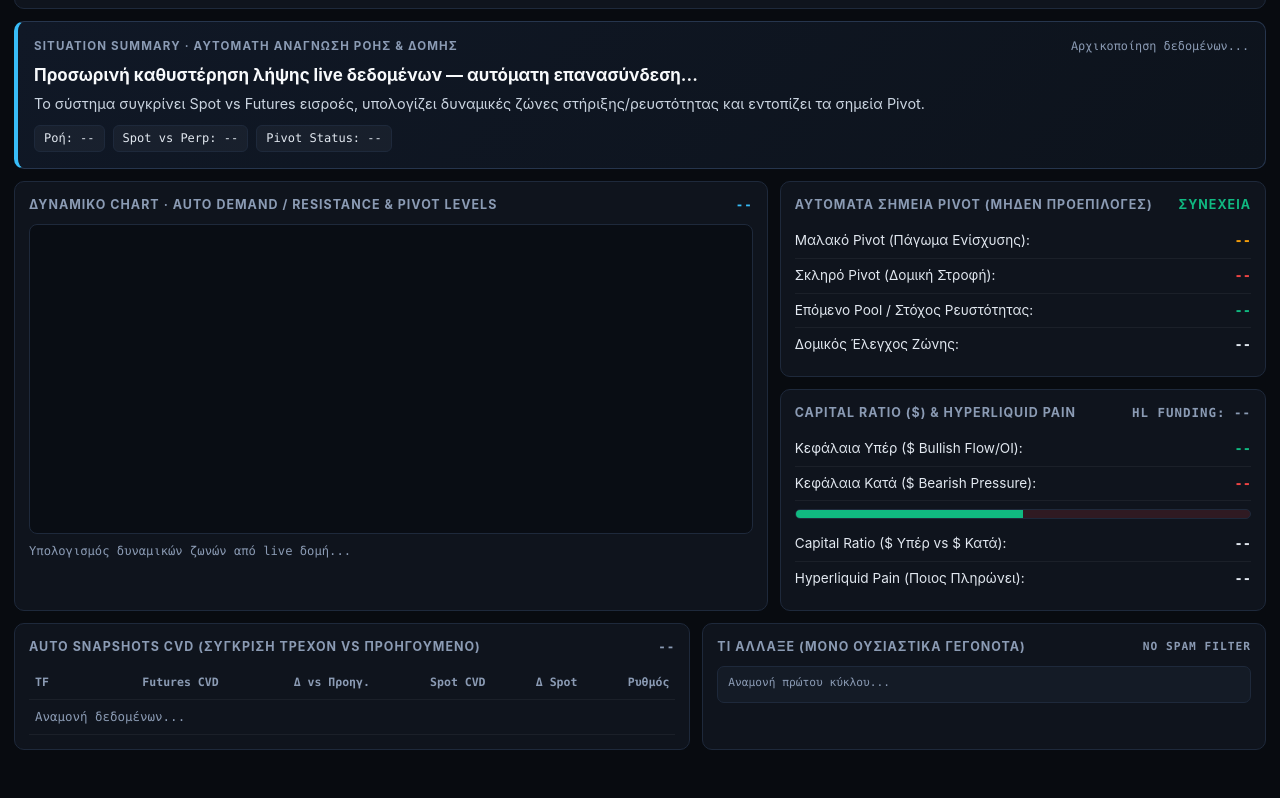
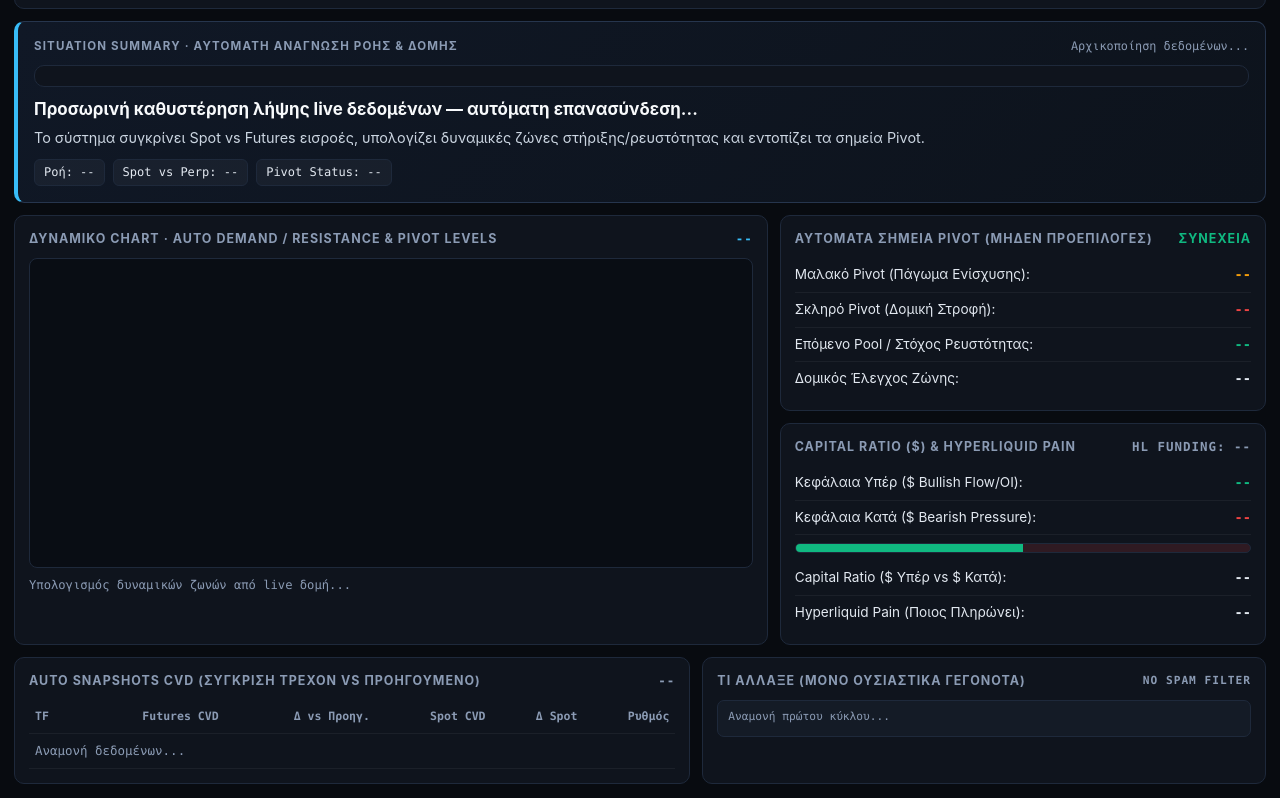
Before and after one commit to maskereer/REPO, a plain HTML site: page index.html in a window 1280 px wide. Shown: the part 62-860 px from the top of the page. Before the commit the page ends 826 px from the top, so only its background shows below. Drawn offline with Linux system fonts and the light colour scheme; no server answers.

Commit message:
Add macroMicroEntryBox div to index.html

```diff
--- a/index.html
+++ b/index.html
@@ -32,6 +32,8 @@
     <span class="summary-label">Situation Summary · Αυτόματη Ανάγνωση Ροής & Δομής</span>
     <span id="summaryUpdated" class="summary-time">Αρχικοποίηση δεδομένων...</span>
   </div>
+  <div id="macroMicroEntryBox" class="card" style="padding:10px 12px;margin:10px 0;"></div>
+
   <div id="summaryHeadline" class="summary-headline">Συλλογή πρώτων snapshots ροής & δομής αγοράς...</div>
   <div id="summaryDetail" class="summary-detail">
     Το σύστημα συγκρίνει Spot vs Futures εισροές, υπολογίζει δυναμικές ζώνες στήριξης/ρευστότητας και εντοπίζει τα σημεία Pivot.
```
